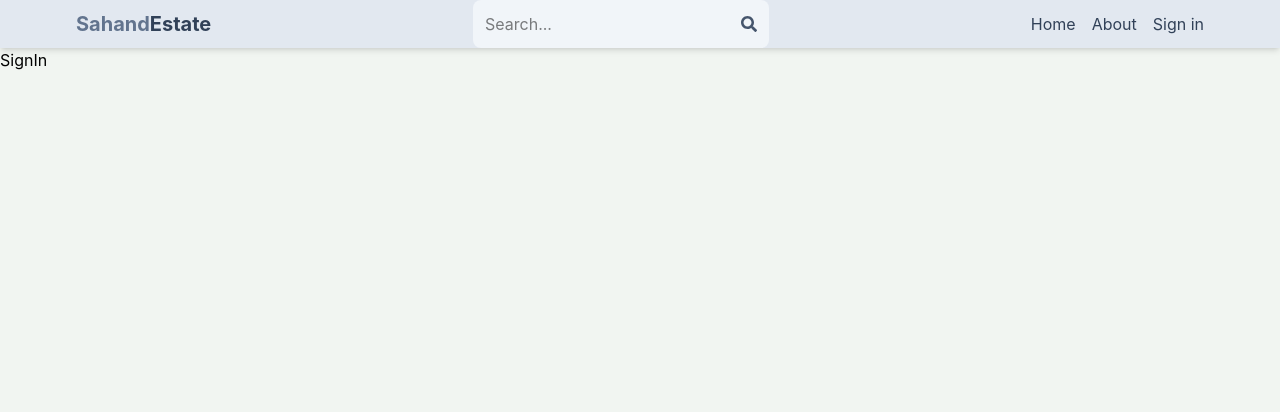
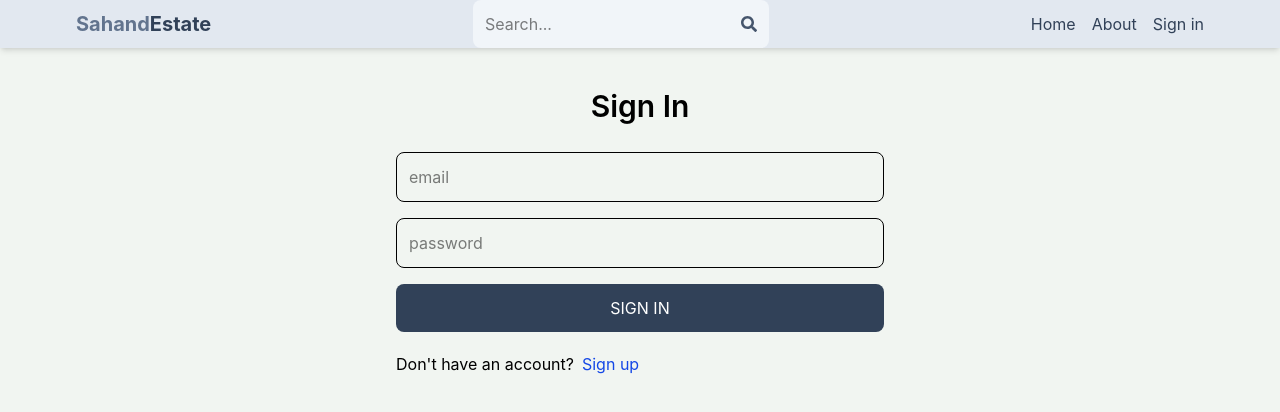
Before and after one commit to VIVEK-09072003/Real-State, a React (Vite) app in the folder client/: page /sign-in in a window 1280 px wide. Shown: the top 412 px of the page. Built offline with nearby package versions, Linux system fonts and the light colour scheme.

Commit message:
implement sign-in functionality

```diff
--- a/client/src/pages/SignIn.jsx
+++ b/client/src/pages/SignIn.jsx
@@ -1,7 +1,62 @@
-import React from 'react'
+import { Link, useNavigate } from "react-router-dom"
+import { useState } from "react"
 
 export default function SignIn() {
+  const [formData, setFormData] = useState({})
+  const [error, setError] = useState(null);
+  const [loading, setLoading] = useState(false);
+  const navigate = useNavigate();
+  const handleChange = (e) => {
+    setFormData({
+      ...formData,
+      [e.target.id]: e.target.value,
+    });
+  }
+
+  const handleSubmit = async (e) => {
+    e.preventDefault();
+    try {
+      setLoading(true);
+      const res = await fetch("/api/auth/signin", {
+        method: "POST",
+        headers: {
+          "Content-Type": "application/json",
+        },
+        body: JSON.stringify(formData),
+      });
+      const data = await res.json();
+      console.log(data);
+      if (data.success === false) {
+        setLoading(false);
+        setError(data.message);
+        return;
+      }
+      setLoading(false);
+      setError(null);
+      navigate("/");
+    } catch (error) {
+      setLoading(false);
+      setError("error.message");
+    }
+  }
+
   return (
-    <div>SignIn</div>
+    <div className='p-3 max-w-lg mx-auto'>
+      <h1 className='text-3xl text-center font-semibold my-7'>Sign In</h1>
+      <form onSubmit={handleSubmit} className='flex flex-col gap-4'>
+        <input type='email' placeholder='email' className='border p-3 rounded-lg' id='email' onChange={handleChange} />
+        <input type='password' placeholder='password' className='border p-3 rounded-lg' id='password' onChange={handleChange} />
+        <button disabled={loading} className='bg-slate-700 text-white p-3 rounded-lg uppercase hover:opacity-90 disabled:opacity-80' onClick={handleSubmit}>
+          {loading ? "loading..." : "Sign in"}
+        </button>
+      </form>
+      <div className="flex gap-2 mt-5 ">
+        <p>Don't have an account?</p>
+        <Link to={'/sign-up'}>
+          <span className="text-blue-700">Sign up</span>
+        </Link>
+      </div>
+      {error && <p className="text-red-500 mt-5">{error}</p>}
+    </div>
   )
 }
```
